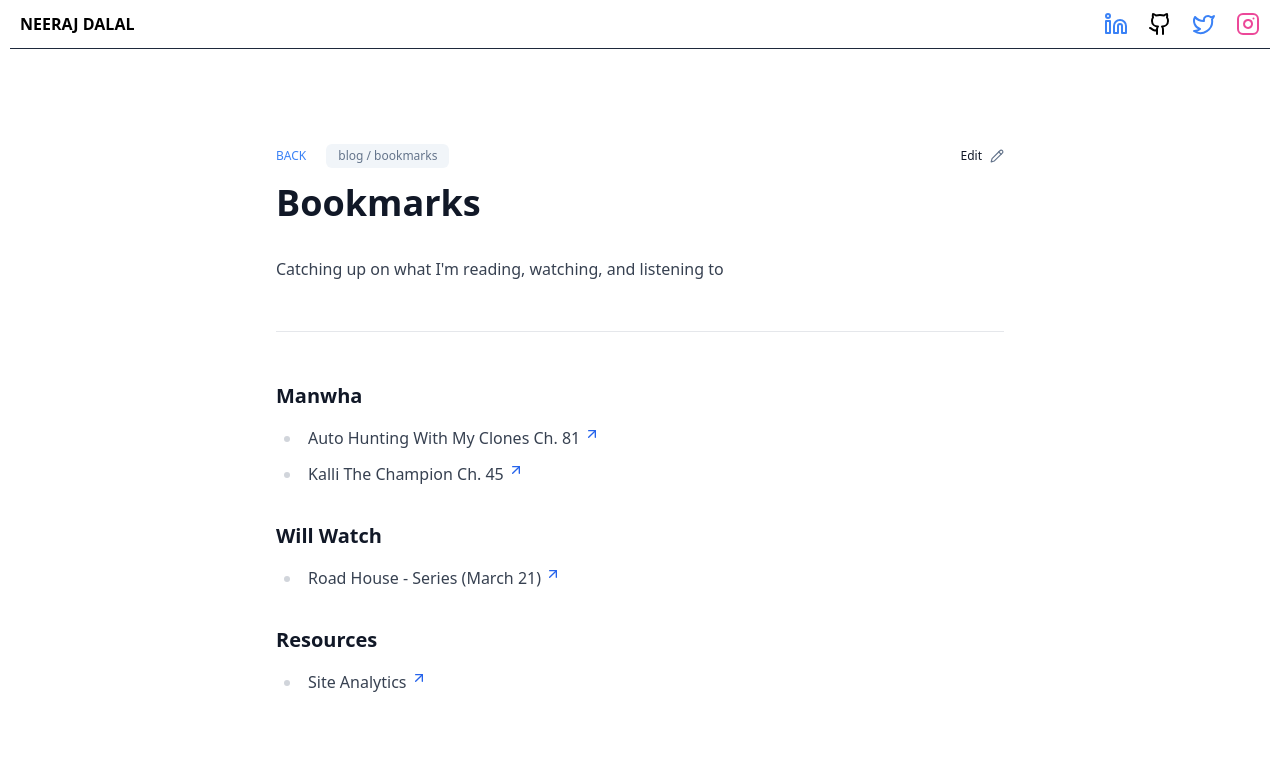
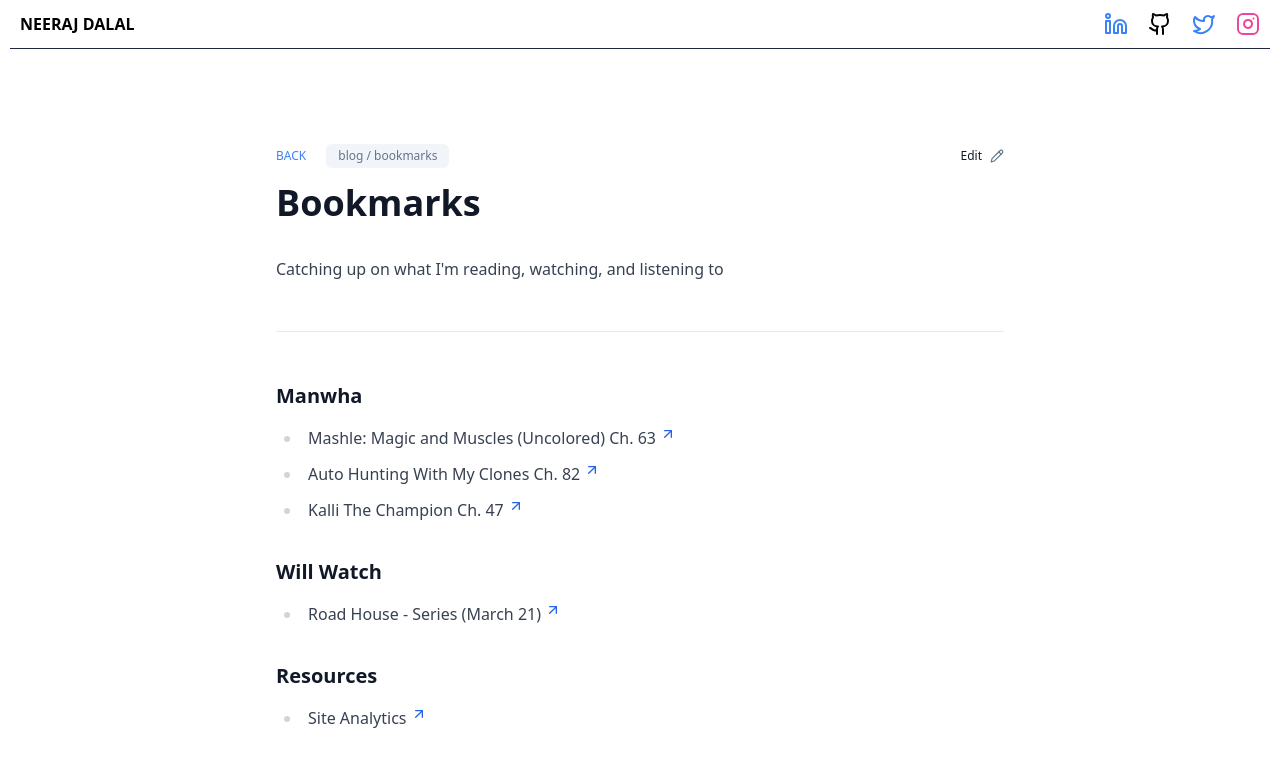
Before and after one commit to nrjdalal/v0.nrjdalal.com, a Next.js app: page /blog/bookmarks in a window 1280 px wide. Shown: the top 766 px of the page. Built offline with nearby package versions, Linux system fonts and the light colour scheme; no server answers.

Commit message:
Update page.mdx

```diff
--- a/src/app/(mdx)/blog/bookmarks/page.mdx
+++ b/src/app/(mdx)/blog/bookmarks/page.mdx
@@ -14,11 +14,14 @@ export const metadata = {
 
 ### Manwha
 
+- <MdxLink href="https://mashle-manga.online">
+    Mashle: Magic and Muscles (Uncolored) Ch. 63
+  </MdxLink>
 - <MdxLink href="https://manhuaus.com/manga/auto-hunting-with-my-clones">
-    Auto Hunting With My Clones Ch. 81
+    Auto Hunting With My Clones Ch. 82
   </MdxLink>
 - <MdxLink href="https://manhuaus.com/manga/kalli-the-champion">
-    Kalli The Champion Ch. 45
+    Kalli The Champion Ch. 47
   </MdxLink>
 
 ### Will Watch
```
